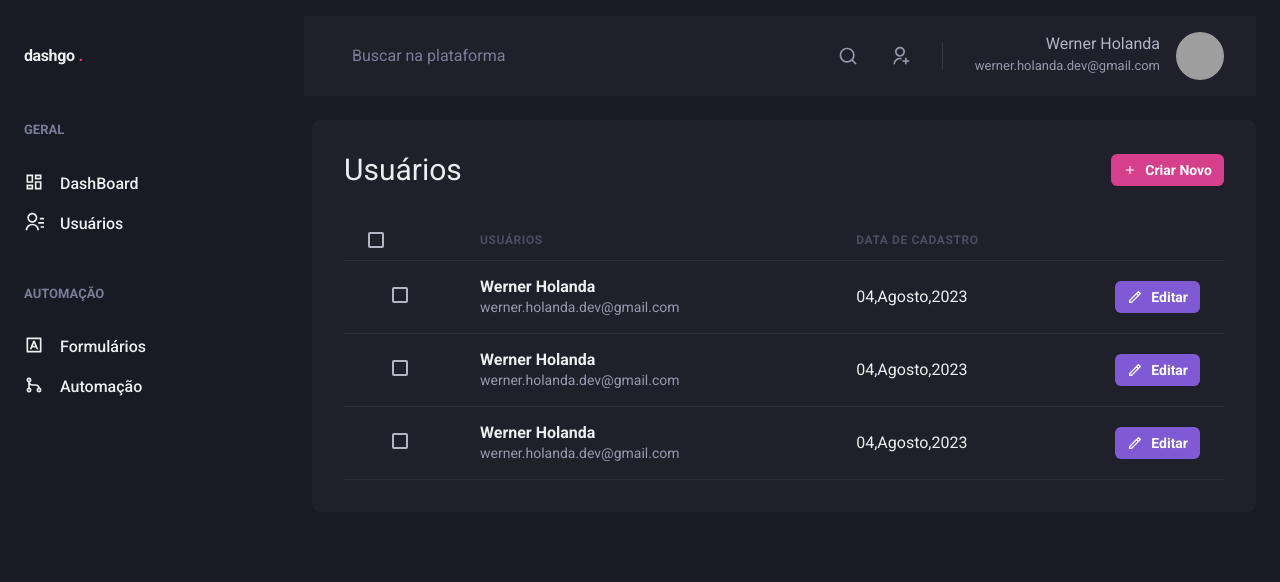
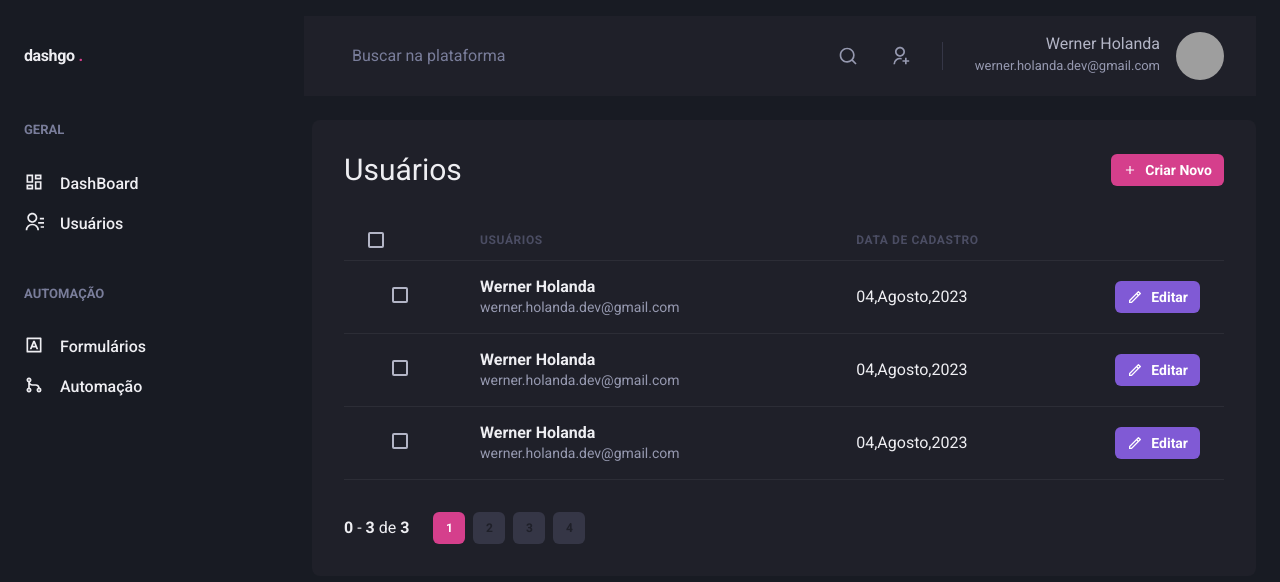
Before and after one commit to WernerHolanda/dasgo2, a Next.js app: page /users in a window 1280 px wide. Shown: the top 582 px of the page. Built offline with nearby package versions, Linux system fonts and the light colour scheme; grey boxes are pictures that could not be loaded.

Commit message:
pagination update

```diff
--- a/src/components/Pagination.tsx
+++ b/src/components/Pagination.tsx
@@ -1,15 +1,66 @@
-import { Button, Stack } from "@chakra-ui/react";
+import { Box, Button, Stack } from "@chakra-ui/react";
 
 
 export function Pagination() {
     return (
-    <Stack>
-        <Button size="sm"
-        fontSize="xs"
-        width="4"
+    <Stack //por padrão o stack é vertical então por isso eu coloco o 'direction'
+    direction="row"
+    spacing="6"
+    mt="8"
+    justify="space=between"
+    align="center"
 
-        >
-        </Button>
+    >
+        <Box>
+            <strong>0</strong> - <strong>3</strong> de <strong>3</strong>
+        </Box>
+        <Stack direction="row" spacing="2">
+            <Button
+            size="sm"
+            fontSize="xs"
+            width="4"
+            colorScheme="pink"
+            disabled
+            _disabled={{
+                bgColor: 'pink.500',
+                cursor: 'default',
+            }}
+            >1
+            </Button>
+
+            <Button
+            size="sm"
+            fontSize="xs"
+            width="4"
+            bg="gray.700"
+            _hover={{
+                bg:'gray.500'
+            }}>
+                2
+            </Button>
+
+            <Button
+            size="sm"
+            fontSize="xs"
+            width="4"
+            bg="gray.700"
+            _hover={{
+                bg:'gray.500'
+            }}>
+                3
+            </Button>
+
+            <Button
+            size="sm"
+            fontSize="xs"
+            width="4"
+            bg="gray.700"
+            _hover={{
+                bg:'gray.500'
+            }}>
+                4
+            </Button>
+            </Stack>
     </Stack>
     );
 }
--- a/src/pages/users/index.tsx
+++ b/src/pages/users/index.tsx
@@ -1,3 +1,4 @@
+import { Pagination } from "@/components/Pagination";
 import { Header } from "../../components/Header";
 import { Sidebar } from "@/components/Sidebar";
 import { Button, Heading, Icon, Flex, Box, Checkbox, Table, Th, Thead, Tr, Tbody, Td, Text } from "@chakra-ui/react";
@@ -112,6 +113,8 @@
                             </Tr>
                         </Tbody>
                     </Table>
+
+                    <Pagination />
                 </Box>
             </Flex>
         </Box>
```
